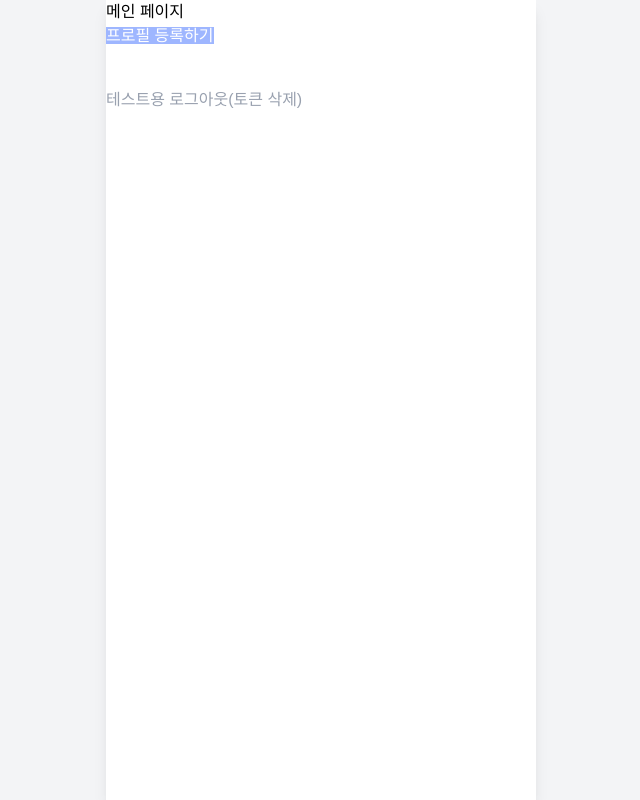
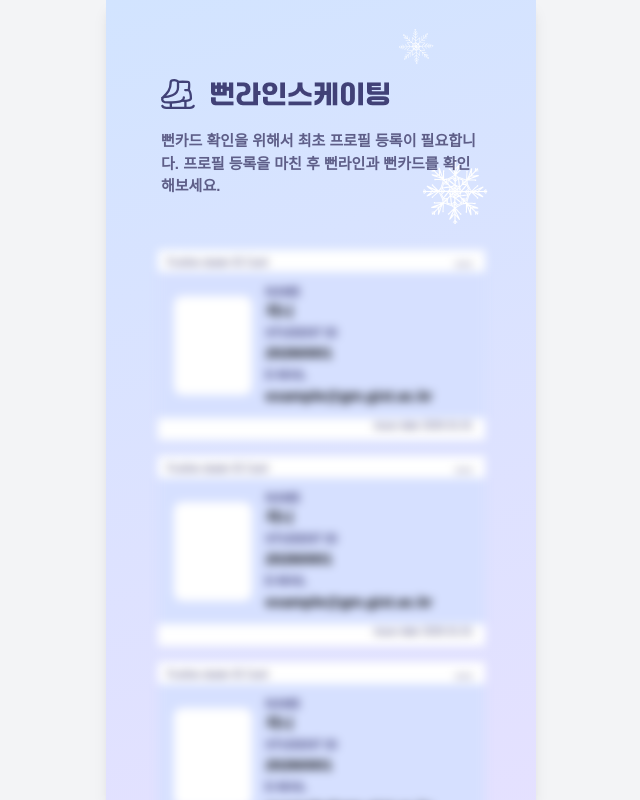
Before and after one commit to gsainfoteam/bbun-finder-fe, a React (Vite) app: page / in a window 1280 px wide. Both pictures are taken after a click on the button "로그인하기". Shown: the whole page, without its empty margins (319-959 px from the left). Built offline with nearby package versions, Linux system fonts and the light colour scheme; a web font is replaced by a local one.

Commit message:
feat: 메인 페이지 UI 구현 및 프로필 등록 상태에 따른 화면 분기 처리

```diff
--- a/src/routes/index.tsx
+++ b/src/routes/index.tsx
@@ -1,4 +1,14 @@
-import { createFileRoute, Link, redirect } from "@tanstack/react-router";
+import {
+  createFileRoute,
+  Link,
+  redirect,
+  useRouter,
+} from "@tanstack/react-router";
+import { useState, useEffect } from "react";
+import BusinessCard from "../components/BusinessCard";
+import skating_icon_Default from "../assets/icons/skating_icon_Default.svg";
+import snowflake_1 from "../assets/icons/snowflake_1.svg";
+import snowflake_4 from "../assets/icons/snowflake_4.svg";
 
 export const Route = createFileRoute("/")({
   /* 로그인 확인(임시) */
@@ -14,24 +24,130 @@ export const Route = createFileRoute("/")({
 });
 
 function MainPage() {
+  const router = useRouter();
+  const [isProfileRegistered, setIsProfileRegistered] = useState(false);
+
+  useEffect(() => {
+    const hasProfile = localStorage.getItem("hasProfile");
+    if (hasProfile === "true") {
+      setIsProfileRegistered(true);
+    }
+  }, []);
+
+  const handleLogoutClick = () => {
+    localStorage.removeItem("accessToken");
+    localStorage.removeItem("hasProfile");
+
+    router.navigate({ to: "/onboarding" });
+  };
+
+  const dummyCards = [1, 2, 3];
+
+  const realCards = [
+    {
+      name: "지니",
+      id: "20230001",
+      email: "example@gist.ac.kr",
+      color: "purple",
+      issueDate: "2026.01.02",
+    },
+    {
+      name: "어스",
+      id: "20240001",
+      email: "example@gist.ac.kr",
+      color: "orange",
+      issueDate: "2026.01.03",
+    },
+  ];
+
   return (
-    <div>
-      <p>메인 페이지</p>
+    <div className="w-full h-full overflow-y-auto scrollbar-hide overflow-x-hidden">
+      <div className="relative min-h-full w-full bg-blue-200 bg-[linear-gradient(162deg,#D2E4FF,#E9E0FF)] flex flex-col justify-start items-center">
+        {/* 테스트용 로그아웃 버튼 */}
+        <div className="absolute bottom-[40px] z-50">
+          <button className="text-gray-400 text-xs" onClick={handleLogoutClick}>
+            테스트용 로그아웃 (토큰/프로필 초기화)
+          </button>
+        </div>
 
-      <Link to="/profile" className="bg-[#9EB6FF] text-white">
-        프로필 등록하기
-      </Link>
+        {/* 배경 장식*/}
+        <div>
+          <img
+            className="absolute left-1/2 -translate-x-1/2 ml-[95px] top-[29px] w-[35px] h-[35px]"
+            src={snowflake_1}
+          />
+          <img
+            className="absolute left-1/2 -translate-x-1/2 ml-[134px] top-[159px] w-[65px] h-[65px]"
+            src={snowflake_4}
+          />
+        </div>
 
-      {/* 테스트용 로그아웃(토큰 삭제) 버튼*/}
-      <button
-        className="block mt-10 text-gray-400"
-        onClick={() => {
-          localStorage.removeItem("accessToken");
-          window.location.reload();
-        }}
-      >
-        테스트용 로그아웃(토큰 삭제)
-      </button>
+        {/* 콘텐츠 */}
+        <div className="z-10 relative flex flex-col justify-start items-start gap-[18px] w-[315px] ml-[-5px] mt-[76px] mb-[13px]">
+          <div className="flex flex-row items-center gap-[14px]">
+            <img className="w-[34px] h-[30px]" src={skating_icon_Default} />
+            <p className="leading-[36px] text-[25px] text-[#414177] font-bold font-ria">
+              뻔라인스케이팅
+            </p>
+          </div>
+
+          {!isProfileRegistered ? (
+            <p className="h-[87px] text-[15px] text-[#5E5E88] font-bold">
+              뻔카드 확인을 위해서 최초 프로필 등록이 필요합니다. 프로필 등록을
+              마친 후 뻔라인과 뻔카드를 확인해보세요.
+            </p>
+          ) : (
+            <p className="h-[40px] mb-[5px] text-[15px] text-[#5E5E88] font-bold">
+              카드를 선택하여 자세한 정보를 확인해보세요. <br /> 새로운 멤버가
+              카드 등록 시 메일로 알려드립니다.
+            </p>
+          )}
+        </div>
+
+        <div
+          className={`z-10 w-full flex flex-col justify-start items-center gap-[16px] pt-[20px] pb-[20px] mb-[35px] ${
+            !isProfileRegistered ? "blur-[5px]" : ""
+          }`}
+        >
+          {!isProfileRegistered
+            ? dummyCards.map((_, index) => (
+                <BusinessCard
+                  key={index}
+                  name="지니"
+                  studentId="20260001"
+                  email="example@gm.gist.ac.kr"
+                  centerColor="newBlue"
+                  issueDate="2026.01.01"
+                />
+              ))
+            : realCards.map((card, index) => (
+                <BusinessCard
+                  key={index}
+                  name={card.name}
+                  studentId={card.id}
+                  email={card.email}
+                  centerColor={card.color}
+                  issueDate={card.issueDate}
+                />
+              ))}
+        </div>
+
+        {!isProfileRegistered ? (
+          <Link
+            to="/profile"
+            className="flex shrink-0 justify-center items-center w-[280px] h-[50px] rounded-[100px] mb-[71px] bg-[#9EB6FF] text-[20px] text-white font-bold"
+          >
+            프로필 등록하기
+          </Link>
+        ) : (
+          <Link
+            // 채팅방 만들어지면 연결
+            className="flex shrink-0 justify-center items-center w-[280px] h-[50px] rounded-[100px] mb-[71px] bg-[#9EB6FF] text-[20px] text-white font-bold"
+          >
+            채팅방 참여하기
+          </Link>
+        )}
+      </div>
     </div>
   );
 }
--- a/src/routes/onboarding.tsx
+++ b/src/routes/onboarding.tsx
@@ -53,7 +53,7 @@ function OnboardingPage() {
       </div>
 
       {/* 로고와 제목 */}
-      <div className="relative z-10 flex flex-col items-center pt-[95px] shrink-0">
+      <div className="relative z-10 flex flex-col items-center pt-[103px] shrink-0">
         <img className="pb-[18px]" src={skating_icon_Default} alt="icon" />
         <p className="w-[292px] leading-[58px] text-[40px] text-[#414177] font-bold font-ria text-center">
           뻔라인스케이팅
@@ -88,7 +88,7 @@ function OnboardingPage() {
         />
         <button
           onClick={handleLoginClick}
-          className="absolute left-1/2 -translate-x-1/2 bottom-[66px] w-[280px] pt-[14px] pb-[14px] bg-[#9EB6FF] text-[#FFFFFF] rounded-[100px] leading-[25px] text-[23px]"
+          className="absolute left-1/2 -translate-x-1/2 bottom-[66px] w-[280px] pt-[10px] pb-[10px] bg-[#9EB6FF] text-[#FFFFFF] rounded-[100px] text-[20px]"
         >
           로그인하기
         </button>
--- a/src/routes/profile.tsx
+++ b/src/routes/profile.tsx
@@ -1,21 +1,26 @@
-import { createFileRoute } from "@tanstack/react-router";
-import BusinessCard from "../components/BusinessCard";
+import { createFileRoute, useRouter } from "@tanstack/react-router";
 
 export const Route = createFileRoute("/profile")({
   component: ProfilePage,
 });
 
 function ProfilePage() {
+  const router = useRouter();
+
+  const handleRegisterClick = () => {
+    localStorage.setItem("hasProfile", "true");
+    router.navigate({ to: "/" });
+  };
+
   return (
     <div className="h-full w-full overflow-y-auto">
       <p>프로필 페이지</p>
-      <BusinessCard
-        name="지니"
-        studentId="20251234"
-        email="helloworld@gm.gist.ac.kr"
-        centerColor="newBlue"
-        issueDate="2025.01.01"
-      />
+      <button
+        className="w-[100px] bg-[#9EB6FF] text-white"
+        onClick={handleRegisterClick}
+      >
+        등록
+      </button>
     </div>
   );
 }
```
